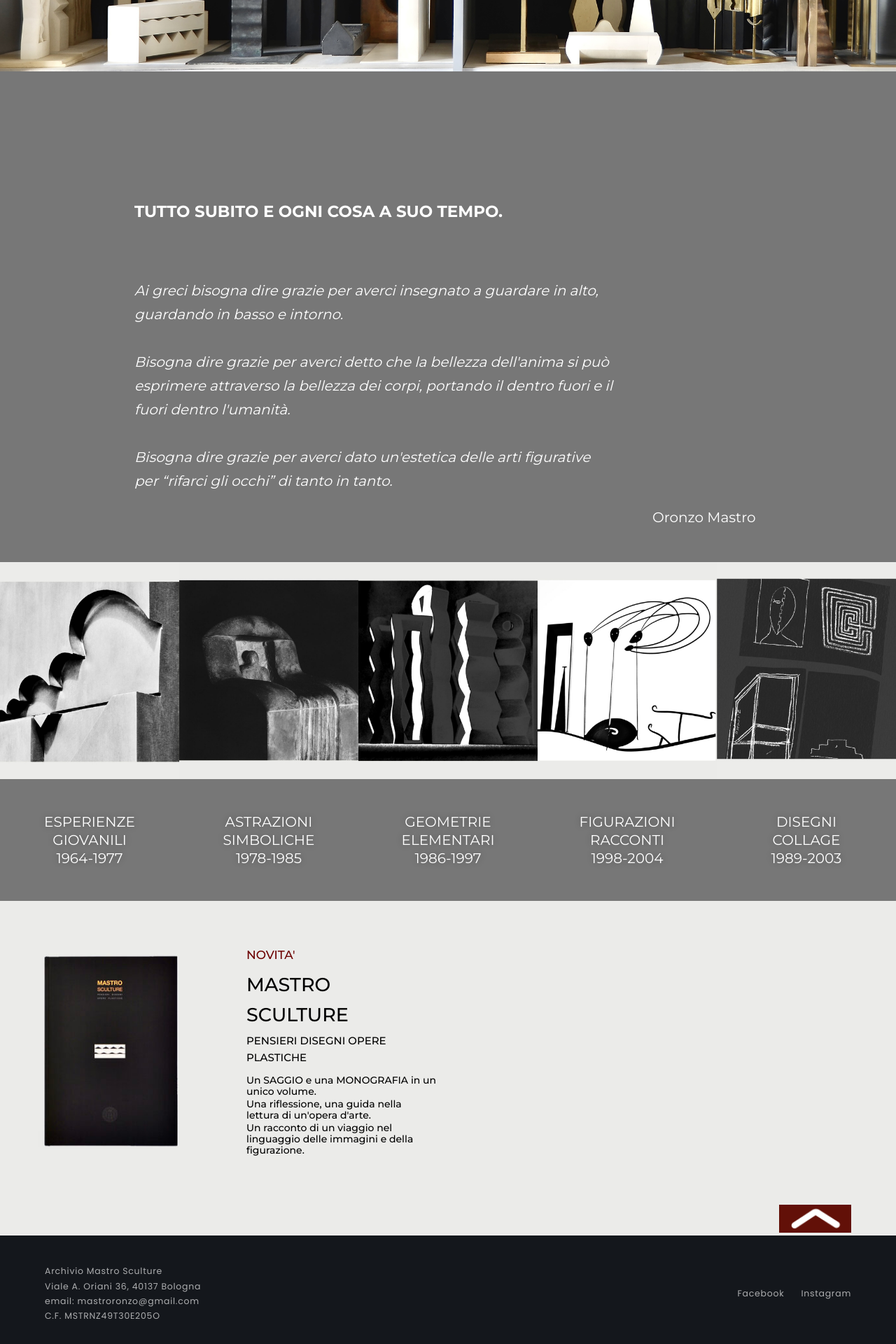
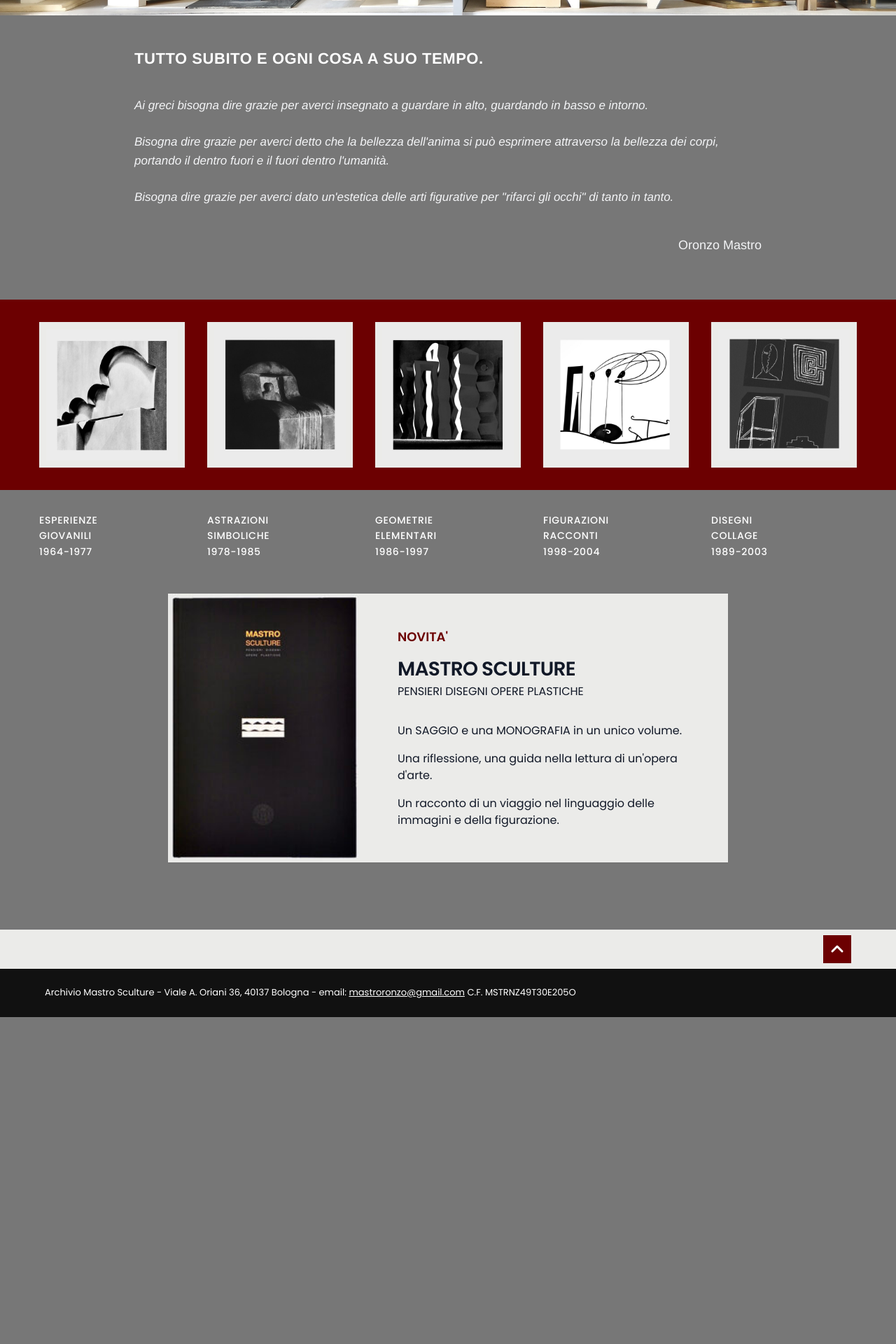
Before and after one commit to vitouchiha/archivio-mastro-sculture, a Next.js app: page / in a window 1280 px wide. Shown: the part 580-2500 px from the top of the page at 70% size. After the commit the page ends 2033 px from the top, so only its background shows below. Built offline with nearby package versions, Linux system fonts and the light colour scheme.

Commit message:
Aggiornata la struttura della Home e del Footer in base agli screenshot

```diff
--- a/src/app/page.tsx
+++ b/src/app/page.tsx
@@ -1,139 +1,114 @@
 import Link from 'next/link'
+import Image from 'next/image'
 
 export default function Home() {
   return (
-    <>
-      {/* ── 1. HERO: full-width static image, contain, min-height 700px ── */}
-      <section className="hero-section" />
-
-      {/* ── 2. "TUTTO SUBITO E OGNI COSA A SUO TEMPO." ── */}
-      <section className="tutto-section">
-        <div className="tutto-inner">
-          <div className="tutto-spacer-left" />
-          <div className="tutto-text-col">
-            <p><strong>Tutto subito e ogni cosa a suo tempo.</strong></p>
-          </div>
-          <div className="tutto-spacer-mid" />
-          <div className="tutto-right-col" />
+    <div className="w-full bg-[#777777]">
+      {/* ── 1. HERO ── */}
+      <section className="w-full">
+        <div className="w-full h-8 md:h-16 bg-[#777777]" /> {/* spacer below header */}
+        <div className="w-full">
+          <img src="/images/Home10.png" alt="Hero" className="w-full h-auto object-cover" />
         </div>
       </section>
 
-      {/* ── 3. QUOTE ── */}
-      <section className="quote-section">
-        <div className="quote-inner">
-          <div className="quote-spacer" />
-          <div className="quote-text-col">
-            <blockquote>
-              <em>Ai greci bisogna dire grazie per averci insegnato a guardare in alto,<br />
-              guardando in basso e intorno.</em><br /><br />
-              <em>Bisogna dire grazie per averci detto che la bellezza dell&apos;anima si può<br />
-              esprimere attraverso la bellezza dei corpi, portando il dentro fuori e il<br />
-              fuori dentro l&apos;umanità.</em><br /><br />
-              <em>Bisogna dire grazie per averci dato un&apos;estetica delle arti figurative<br />
-              per &ldquo;rifarci gli occhi&rdquo; di tanto in tanto.</em>
-            </blockquote>
-            <p className="quote-author">Oronzo Mastro</p>
-          </div>
-          <div className="quote-spacer" />
+      {/* ── 2. & 3. TESTO E CITAZIONE ── */}
+      <section className="w-full bg-[#777777] pt-12 pb-16 px-4 flex justify-center">
+        <div className="max-w-4xl w-full text-white font-sans flex flex-col md:flex-row gap-8">
+           <div className="flex-1">
+              <h2 className="text-lg md:text-[22px] font-bold mb-10 uppercase tracking-wide leading-tight">
+                Tutto subito e ogni cosa a suo tempo.
+              </h2>
+
+              <div className="space-y-6 text-[17px] italic font-light leading-relaxed text-gray-100">
+                <p>Ai greci bisogna dire grazie per averci insegnato a guardare in alto, guardando in basso e intorno.</p>
+                <p>Bisogna dire grazie per averci detto che la bellezza dell'anima si può esprimere attraverso la bellezza dei corpi, portando il dentro fuori e il fuori dentro l'umanità.</p>
+                <p>Bisogna dire grazie per averci dato un'estetica delle arti figurative per "rifarci gli occhi" di tanto in tanto.</p>
+              </div>
+
+              <div className="mt-10 text-right text-lg font-light text-gray-100">
+                <p>Oronzo Mastro</p>
+              </div>
+           </div>
         </div>
       </section>
 
-      {/* ── 4. IMAGE STRIP (burgundy background) ── */}
-      <section className="image-strip">
-        <div className="image-strip-col">
-          {/* eslint-disable-next-line @next/next/no-img-element */}
-          <img src="/images/HP01B.jpg" alt="Opere di Mastro Sculture" />
-        </div>
-        <div className="image-strip-col">
-          {/* eslint-disable-next-line @next/next/no-img-element */}
-          <img src="/images/HP02B.jpg" alt="Opere di Mastro Sculture" />
-        </div>
-        <div className="image-strip-col">
-          {/* eslint-disable-next-line @next/next/no-img-element */}
-          <img src="/images/HP03B.jpg" alt="Opere di Mastro Sculture" />
-        </div>
-        <div className="image-strip-col">
-          {/* eslint-disable-next-line @next/next/no-img-element */}
-          <img src="/images/HP04B.jpg" alt="Opere di Mastro Sculture" />
-        </div>
-        <div className="image-strip-col">
-          {/* eslint-disable-next-line @next/next/no-img-element */}
-          <img src="/images/disegnai_collage.jpg" alt="Disegni Collage" />
+      {/* ── 4. STRISCIA IMMAGINI (Sfondo bordeaux) ── */}
+      <section className="w-full bg-[#6C0001] py-8">
+        <div className="max-w-[1200px] mx-auto px-4 grid grid-cols-5 gap-3 md:gap-8">
+          {[
+            '/images/HP01B.jpg',
+            '/images/HP02B.jpg',
+            '/images/HP03B.jpg',
+            '/images/HP04B.jpg',
+            '/images/disegnai_collage.jpg'
+          ].map((src, i) => (
+            <div key={i} className="w-full aspect-square border-[6px] md:border-[10px] border-[#ebebe9] bg-[#ebebe9]">
+              <img src={src} alt={"Opera ${i+1}`"} className="w-full h-full object-cover grayscale" />
+            </div>
+          ))}
         </div>
       </section>
 
-      {/* ── 5. GALLERY TEXT LINKS ── */}
-      <section className="gallery-links-section">
-        <div className="gallery-links-inner">
-          <div className="gallery-link-col">
-            <Link href="/esperienze-giovanili-1964-1977">
-              Esperienze<br/>Giovanili<br/>1964-1977
+      {/* ── 5. LINK TESTUALI GALLERIA (Sfondo grigio) ── */}
+      <section className="w-full bg-[#777777] pt-8 pb-12">
+        <div className="max-w-[1200px] mx-auto px-4 grid grid-cols-5 gap-3 md:gap-8 text-white uppercase text-[9px] sm:text-xs md:text-sm font-medium tracking-wider">
+          <div className="text-left">
+            <Link href="/esperienze-giovanili-1964-1977" className="hover:text-[#a07427] transition-colors leading-relaxed block">
+              ESPERIENZE<br/>GIOVANILI<br/>1964-1977
             </Link>
           </div>
-          <div className="gallery-link-col">
-            <Link href="/astrazioni-simboliche-1978-1985">
-              Astrazioni<br/>Simboliche<br/>1978-1985
+          <div className="text-left">
+            <Link href="/astrazioni-simboliche-1978-1985" className="hover:text-[#a07427] transition-colors leading-relaxed block">
+              ASTRAZIONI<br/>SIMBOLICHE<br/>1978-1985
             </Link>
           </div>
-          <div className="gallery-link-col">
-            <Link href="/geometrie-elementari-1986-1997">
-              Geometrie<br/>Elementari<br/>1986-1997
+          <div className="text-left">
+            <Link href="/geometrie-elementari-1986-1997" className="hover:text-[#a07427] transition-colors leading-relaxed block">
+              GEOMETRIE<br/>ELEMENTARI<br/>1986-1997
             </Link>
           </div>
-          <div className="gallery-link-col">
-            <Link href="/figurazioni-racconti-1998-2004-parte-prima">
-              Figurazioni<br/>Racconti<br/>1998-2004
+          <div className="text-left">
+            <Link href="/figurazioni-racconti-1998-2004-parte-prima" className="hover:text-[#a07427] transition-colors leading-relaxed block">
+              FIGURAZIONI<br/>RACCONTI<br/>1998-2004
             </Link>
           </div>
-          <div className="gallery-link-col">
-            <Link href="/1989-2003-disegni-collage">
-              Disegni<br/>Collage<br/>1989-2003
+          <div className="text-left">
+            <Link href="/1989-2003-disegni-collage" className="hover:text-[#a07427] transition-colors leading-relaxed block">
+              DISEGNI<br/>COLLAGE<br/>1989-2003
             </Link>
           </div>
         </div>
       </section>
 
-      {/* ── 6. BOOK SECTION — mobile only: libro + riquadroHP side by side ── */}
-      <section className="book-mobile-section">
-        <div className="book-mobile-inner">
-          <div className="book-mobile-spacer" />
-          <div className="book-mobile-img">
-            {/* eslint-disable-next-line @next/next/no-img-element */}
-            <img src="/images/libro_300px.jpg" alt="Libro Mastro Sculture" style={{height:298}} />
+      {/* ── 6. SEZIONE LIBRO / CARD ── */}
+      <section className="w-full bg-[#777777] pb-24 flex justify-center px-4">
+        <div className="flex flex-col md:flex-row w-full max-w-[800px] bg-[#EBEBE9] shadow-sm">
+          <div className="w-full md:w-[35%] flex-shrink-0 bg-[#EBEBE9] p-0 md:p-0">
+            <img src="/images/libro_300px.jpg" alt="Libro Mastro Sculture" className="w-full h-full min-h-[300px] object-cover" />
           </div>
-          <div className="book-mobile-img2">
-            {/* eslint-disable-next-line @next/next/no-img-element */}
-            <img src="/images/riquadroHP_4.jpg" alt="Riquadro" style={{height:298}} />
+          <div className="w-full md:w-[65%] p-8 md:p-12 flex flex-col justify-center text-gray-900 bg-[#EBEBE9]">
+            <h3 className="text-[#6C0001] font-semibold text-lg mb-4">NOVITA&apos;</h3>
+            <h2 className="text-2xl md:text-[28px] font-bold tracking-tight uppercase mb-1">MASTRO SCULTURE</h2>
+            <p className="text-sm md:text-base mb-8 uppercase">PENSIERI DISEGNI OPERE PLASTICHE</p>
+
+            <div className="space-y-4 text-sm md:text-base">
+              <p>Un SAGGIO e una MONOGRAFIA in un unico volume.</p>
+              <p>Una riflessione, una guida nella lettura di un&apos;opera d&apos;arte.</p>
+              <p>Un racconto di un viaggio nel linguaggio delle immagini e della figurazione.</p>
+            </div>
           </div>
         </div>
       </section>
 
-      {/* ── 7. BOOK / FEATURED SECTION — desktop ── */}
-      <section className="book-section">
-        <div className="book-inner">
-          <div className="book-spacer">
-            {/* eslint-disable-next-line @next/next/no-img-element */}
-            <img src="/images/libro_300px.jpg" alt="Libro Mastro Sculture" style={{height:298}} />
-          </div>
-          <div className="book-text-col">
-            <span className="novitta">NOVITA&apos;</span>
-            <span className="book-title">MASTRO SCULTURE</span>
-            <span className="book-subtitle">PENSIERI DISEGNI OPERE PLASTICHE</span>
-            <p className="book-desc-line">Un SAGGIO e una MONOGRAFIA in un unico volume.</p>
-            <p className="book-desc-line">Una riflessione, una guida nella lettura di un&apos;opera d&apos;arte.</p>
-            <p className="book-desc-line">Un racconto di un viaggio nel linguaggio delle immagini e della figurazione.</p>
-          </div>
-          <div style={{ width: '50%' }} />
-        </div>
-      </section>
-
-      {/* ── 8. SCROLL TO TOP ── */}
-      <section className="scroll-up-section">
-        <a href="#top">
-          {/* eslint-disable-next-line @next/next/no-img-element */}
-          <img src="/images/icona_in_alto.png" alt="torna su" />
+      {/* ── 7. SCROLL TO TOP E SPAZIO PRE-FOOTER ── */}
+      <section className="w-full bg-[#EBEBE9] py-2 flex justify-end px-8 md:px-16">
+        <a href="#top" className="bg-[#6C0001] p-2 hover:bg-opacity-90 transition-opacity">
+          <svg xmlns="http://www.w3.org/2000/svg" className="h-6 w-6 text-white" fill="none" viewBox="0 0 24 24" stroke="currentColor" strokeWidth={3}>
+            <path strokeLinecap="round" strokeLinejoin="round" d="M5 15l7-7 7 7" />
+          </svg>
         </a>
       </section>
-    </>
+    </div>
   )
 }
--- a/src/components/Footer.tsx
+++ b/src/components/Footer.tsx
@@ -1,22 +1,10 @@
 export default function Footer() {
   return (
-    <footer className="site-footer">
+    <footer className="w-full bg-[#111] text-white py-6 px-4 md:px-16 flex flex-col md:flex-row justify-between items-center text-[13px]">
       <div>
-        <p>Archivio Mastro Sculture</p>
-        <p>Viale A. Oriani 36, 40137 Bologna</p>
-        <p>
-          email:{' '}
-          <a href="mailto:mastroronzo@gmail.com">mastroronzo@gmail.com</a>
-        </p>
-        <p>C.F. MSTRNZ49T30E205O</p>
-      </div>
-      <div className="social">
-        <a href="https://www.facebook.com/" target="_blank" rel="noopener noreferrer">
-          Facebook
-        </a>
-        <a href="https://www.instagram.com/" target="_blank" rel="noopener noreferrer">
-          Instagram
-        </a>
+        Archivio Mastro Sculture - Viale A. Oriani 36, 40137 Bologna - email:{' '}
+        <a href="mailto:mastroronzo@gmail.com" className="underline hover:text-gray-300">mastroronzo@gmail.com</a>{' '}
+        C.F. MSTRNZ49T30E205O
       </div>
     </footer>
   )
```
